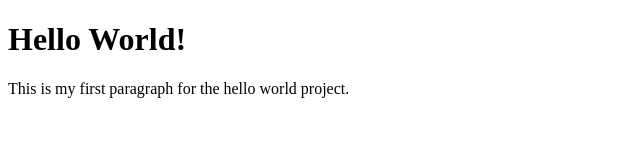
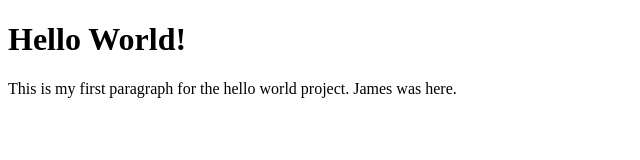
Before and after one commit to seyfarash/hello-world, a plain HTML site: page hello-world/index.html in a window 1280 px wide. Shown: the whole page, without its empty margins (0-640 px from the left). Drawn offline with Linux system fonts and the light colour scheme.

Commit message:
James Was here

```diff
--- a/hello-world/index.html
+++ b/hello-world/index.html
@@ -8,7 +8,7 @@
 <body>
     <header>
         <h1>Hello World!</h1>
-        <p>This is my first paragraph for the hello world project.</p>
+        <p>This is my first paragraph for the hello world project. James was here.</p>
     </header>
 
     <!-- Javascipt Files-->
```
